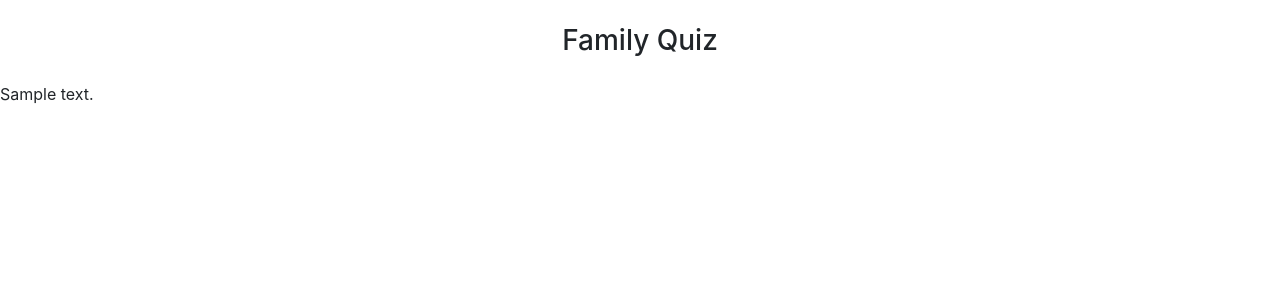
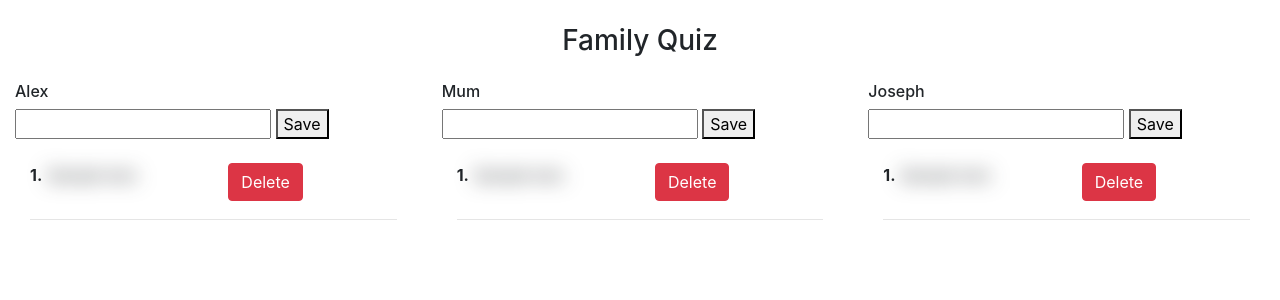
Before and after one commit to Fordalex/quiz-night, a Flask app: page / in a window 1280 px wide. Shown: the top 300 px of the page. Run offline with Flask 2, Linux system fonts and the light colour scheme; a database or web service that is not in the repository returns one stand-in record (values such as "Sample title"); parts of the project's set-up code (start-up, migrations or seed data) failed here and were passed over; some libraries are stand-ins or nearby versions.

Commit message:
I think I've fixed the database bug.

```diff
--- a/app.py
+++ b/app.py
@@ -1,7 +1,7 @@
 import os
-from flask import Flask, render_template, redirect, url_for, request
+from flask import Flask, render_template, redirect, url_for
 from os import path
-from flask_pymongo import PyMongo, pymongo
+from flask_pymongo import PyMongo, pymongo, request
 from bson.objectid import ObjectId
 
 if path.exists("env.py"):
@@ -9,9 +9,8 @@ if path.exists("env.py"):
 
 app = Flask(__name__)
 
-DBURL = os.environ.get('DBURL')
+DBURL = os.environ.get('DATABASE_URL')
 
-app.config["MONGO_DBNAME"] = 'task_manager'
 app.config["MONGO_URI"] = DBURL
 
 
@@ -20,9 +19,61 @@ mongo = PyMongo(app)
 @app.route('/')
 def index():
     alex_answers = mongo.db.alex.find()
+    mum_answers = mongo.db.mum.find()
+    joseph_answers = mongo.db.joseph.find()
 
-    return render_template('index.html', alex_answers=alex_answers)
+    return render_template('index.html', alex_answers=alex_answers,mum_answers=mum_answers ,joseph_answers=joseph_answers  )
 
+
+# save the users answers
+@app.route('/save_alex', methods=['POST'])
+def save_alex():
+    answer = request.form['answer']
+    quiz_database = mongo.db.alex
+    quiz_answer = {
+        'answer': answer
+    }
+
+    quiz_database.insert_one(quiz_answer)
+    return redirect(url_for('index'))
+
+@app.route('/save_mum', methods=['POST'])
+def save_mum():
+    answer = request.form['answer']
+    quiz_database = mongo.db.mum
+    quiz_answer = {
+        'answer': answer
+    }
+
+    quiz_database.insert_one(quiz_answer)
+    return redirect(url_for('index'))
+
+@app.route('/save_joseph', methods=['POST'])
+def save_joseph():
+    answer = request.form['answer']
+    quiz_database = mongo.db.joseph
+    quiz_answer = {
+        'answer': answer
+    }
+
+    quiz_database.insert_one(quiz_answer)
+    return redirect(url_for('index'))
+
+# delete the users answers
+@app.route('/delete_alex/<data_id>')
+def delete_alex(data_id):
+    mongo.db.alex.remove({'_id': ObjectId(data_id)})
+    return redirect(url_for('index'))
+
+@app.route('/delete_mum/<data_id>')
+def delete_mum(data_id):
+    mongo.db.mum.remove({'_id': ObjectId(data_id)})
+    return redirect(url_for('index'))
+
+@app.route('/delete_joseph/<data_id>')
+def delete_joseph(data_id):
+    mongo.db.joseph.remove({'_id': ObjectId(data_id)})
+    return redirect(url_for('index'))
 
 if __name__ == '__main__':
     app.secret_key = 'mysecret'
--- a/templates/index.html
+++ b/templates/index.html
@@ -1,7 +1,95 @@
 {% extends 'base.html' %}
 {% block content %}
 <h3 class="text-center my-4">Family Quiz</h3>
-{% for answer in alex_answers %}
-    {{ answer.answer }}
-{% endfor %}
+
+    <div class="row m-0 p-0">
+        <div class="col-4">
+            <h6>Alex</h6>
+            <form action="{{ url_for('save_alex') }}" method="POST" class="mb-4">
+                <input name="answer">
+                <button type="sumbit">Save</button>
+            </form>
+            {% for answer in alex_answers %}
+            <div class="row m-0 p-0">
+                <div class="col-6">
+                    <p"><b>{{loop.index}}.</b> <span class="alex_answers hidden">{{ answer.answer }}</span></p>
+                </div>
+                {% if loop.last %}
+                <div class="col-6">
+                    <a href="{{ url_for('delete_alex', data_id=answer._id )}}">
+                        <button class="btn btn-danger" type="submit">Delete</button>
+                    </a>
+                </div>
+                {% endif %}
+                <div class="col-12">
+                    <hr>
+                </div>
+                {% if loop.index == 5 %}
+                <div class="col-12">
+                    <button class="my-5 answers" id="alex">Reveal Alex's Answers!</button>
+                </div>
+                {% endif %}
+            </div>
+            {% endfor %}
+
+        </div>
+        <div class="col-4">
+            <h6>Mum</h6>
+            <form action="{{ url_for('save_mum') }}" method="POST" class="mb-4">
+                <input name="answer">
+                <button type="sumbit">Save</button>
+            </form>
+            {% for answer in mum_answers %}
+            <div class="row m-0 p-0">
+                <div class="col-6">
+                    <p"><b>{{loop.index}}.</b> <span class="mum_answers hidden">{{ answer.answer }}</span></p>
+                </div>
+                {% if loop.last %}
+                <div class="col-6">
+                    <a href="{{ url_for('delete_mum', data_id=answer._id )}}">
+                        <button class="btn btn-danger" type="submit">Delete</button>
+                    </a>
+                </div>
+                {% endif %}
+                <div class="col-12">
+                    <hr>
+                </div>
+                {% if loop.index == 5 %}
+                <div class="col-12">
+                    <button class="my-5 answers" id="mum">Reveal Alex's Answers!</button>
+                </div>
+                {% endif %}
+            </div>
+            {% endfor %}
+        </div>
+        <div class="col-4">
+            <h6>Joseph</h6>
+            <form action="{{ url_for('save_joseph') }}" method="POST" class="mb-4">
+                <input name="answer">
+                <button type="sumbit">Save</button>
+            </form>
+            {% for answer in joseph_answers %}
+            <div class="row m-0 p-0">
+                <div class="col-6">
+                    <p"><b>{{loop.index}}.</b> <span class="joseph_answers hidden">{{ answer.answer }}</span></p>
+                </div>
+                {% if loop.last %}
+                <div class="col-6">
+                    <a href="{{ url_for('delete_joseph', data_id=answer._id )}}">
+                        <button class="btn btn-danger" type="submit">Delete</button>
+                    </a>
+                </div>
+                {% endif %}
+                <div class="col-12">
+                    <hr>
+                </div>
+                {% if loop.index == 5 %}
+                <div class="col-12">
+                    <button class="my-5 answers" id="joseph">Reveal Alex's Answers!</button>
+                </div>
+                {% endif %}
+            </div>
+            {% endfor %}
+        </div>
+    </div>
 {% endblock %}
```
